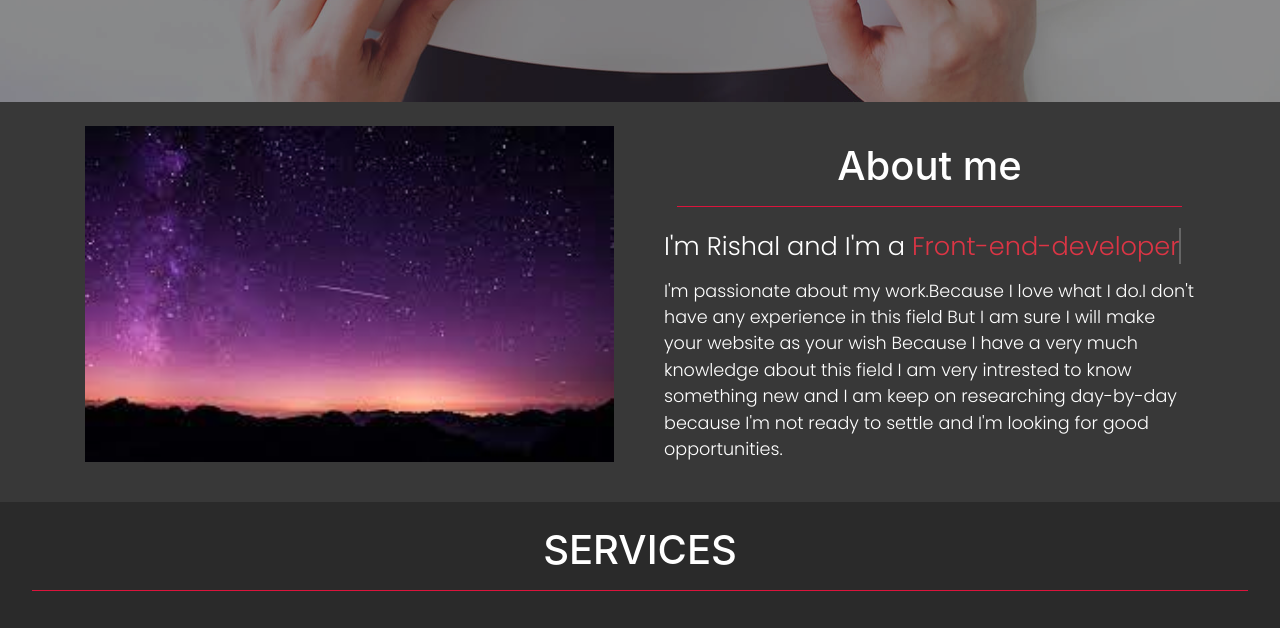
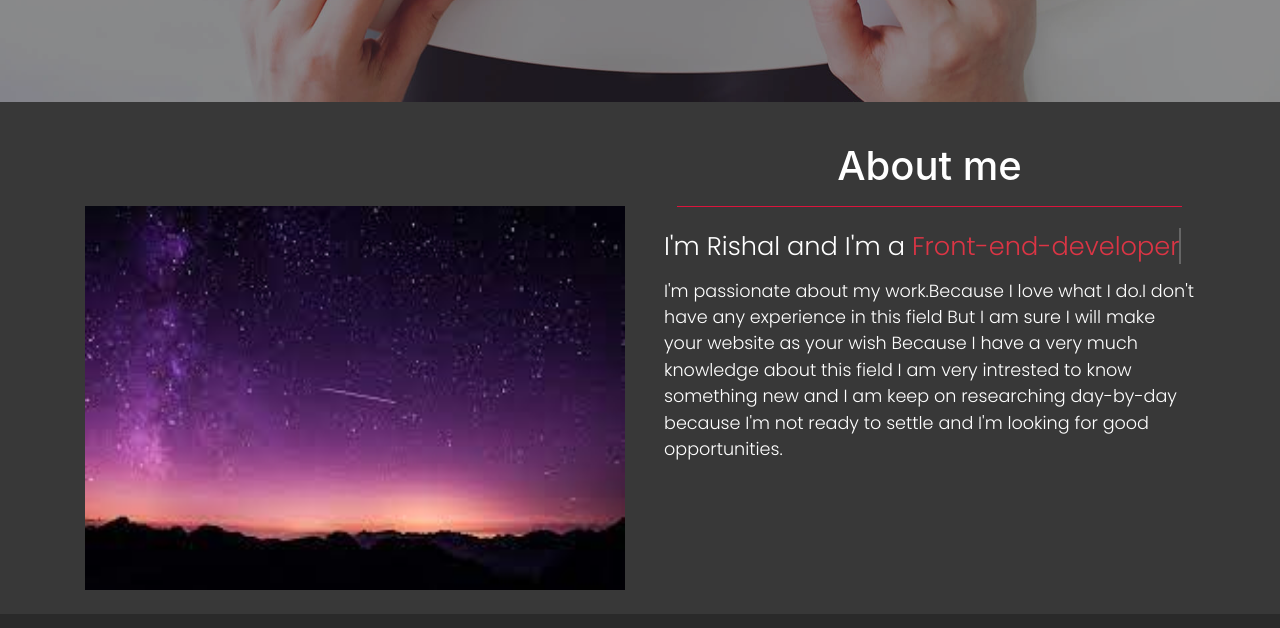
Before and after one commit to Rishal-pc7/Personal-website, a plain HTML site: page index.html in a window 1280 px wide. Shown: the part 698-1326 px from the top of the page. Drawn offline with nearby package versions, Linux system fonts and the light colour scheme; files whose address does not match are found by name.

Commit message:
Fixed Ipad and Ipad pro issues

```diff
--- a/index.html
+++ b/index.html
@@ -78,7 +78,7 @@
 
      <div class="row">
      <div class="col-md-6">
-       <img  class="img-fluid" src="Images/nyt.jpg" alt=""  style="height: 21em;">
+       <img  class="img-fluid  about-img" src="Images/nyt.jpg" alt=""  style="height: 21em;">
      </div>
      <div class="col md-6 pt-3 pl-4">
       <h1 class="text-center">About me</h1>
--- a/indx.css
+++ b/indx.css
@@ -15,6 +15,13 @@
   border-radius: 2em;
 
 
+}
+
+@media (min-width : 768px){
+  .about-img{
+    margin-top: 5em !important;
+    height: 24em !important;
+  }
 }
 
 .rounded-circle-2{
```
